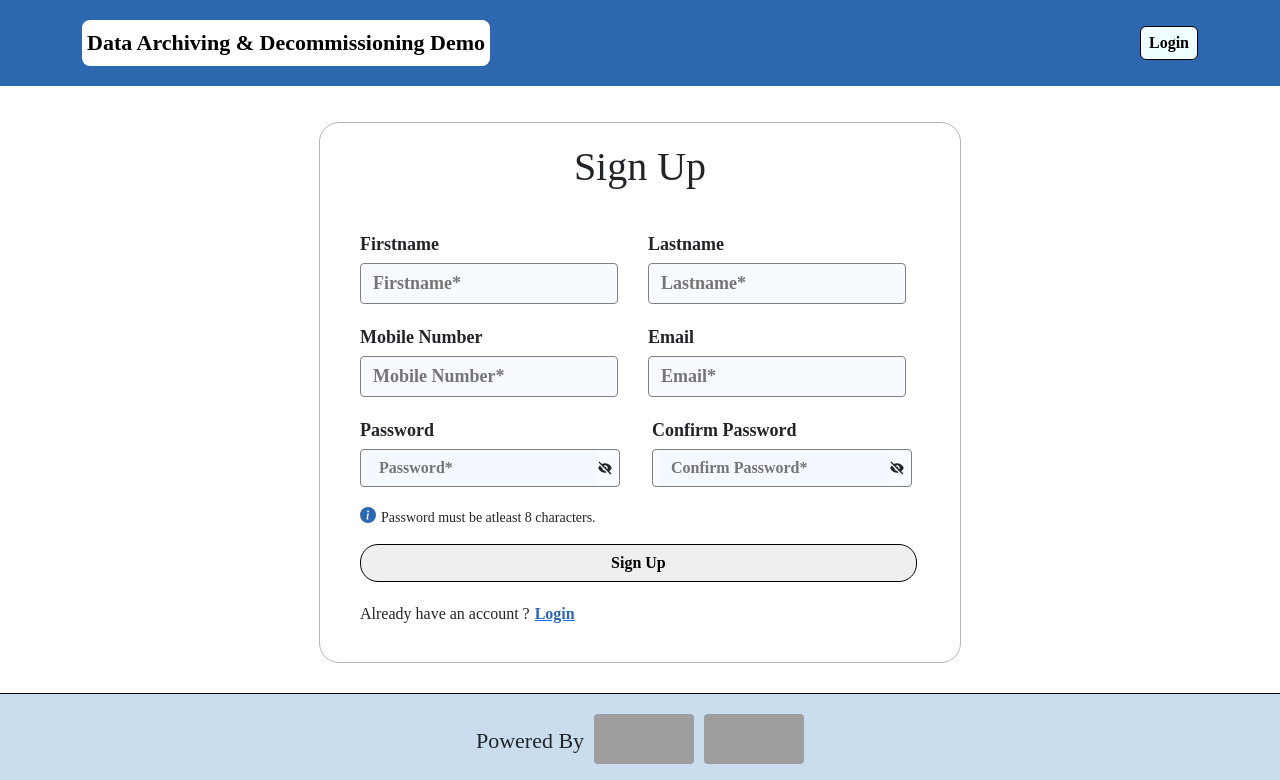
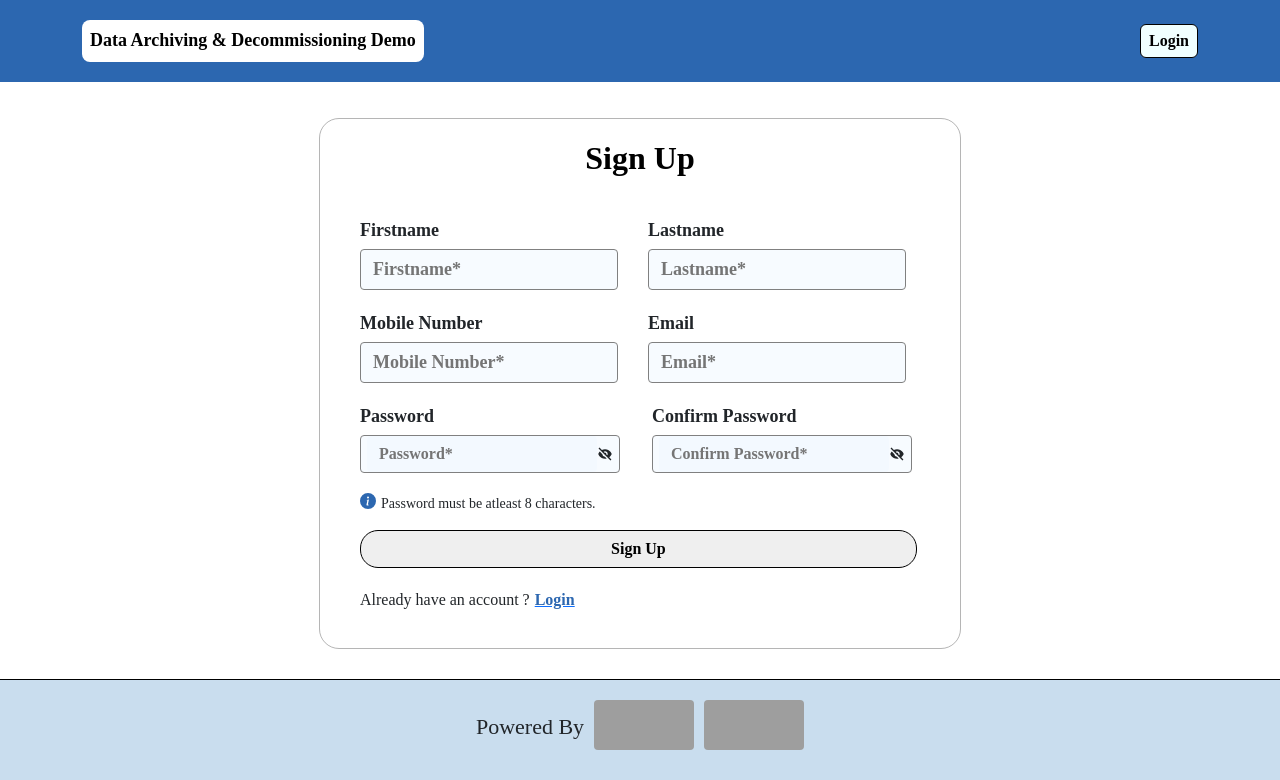
Before and after one commit to RupendraCHA/DOI_DEMO, a React (Vite) app in the folder frontend/: page / in a window 1280 px wide. Shown: the top 780 px of the page. Built offline with nearby package versions, Linux system fonts and the light colour scheme; grey boxes are pictures that could not be loaded.

Commit message:
Adding the Styles to Explore Component Text

```diff
--- a/frontend/src/components/ExploreOfferings/ExploreOfferings.jsx
+++ b/frontend/src/components/ExploreOfferings/ExploreOfferings.jsx
@@ -30,7 +30,7 @@ const ExploreOfferings = () => {
                 className="data-card image1"
               >
                 <li>
-                  <p>Order To Cash</p>
+                  <p>ORDER TO CASH</p>
                 </li>
               </Link>
               <Link
@@ -39,11 +39,11 @@ const ExploreOfferings = () => {
                 className="data-card image2"
               >
                 <li>
-                  <p>Procurment</p>
+                  <p>PROCUREMENT</p>
                 </li>
               </Link>
               <li className="data-card image3">
-                <p>Finance</p>
+                <p>FINANCE</p>
               </li>
             </ul>
           </div>
--- a/frontend/src/components/Header/Header.css
+++ b/frontend/src/components/Header/Header.css
@@ -16,7 +16,7 @@
   .logo-container {
     background-color: #fff;
     border-radius: 8px;
-    padding: 2px 5px;
+    padding: 2px 8px;
   }
   .logo-container:hover {
     background-color: azure;
@@ -30,7 +30,7 @@
   text-decoration: none;
 
   h3 {
-    font-size: 22px;
+    font-size: 18px;
     margin-top: 8px;
     font-weight: bold;
     color: #000;
@@ -60,6 +60,12 @@
     color: #fff;
     cursor: pointer;
     /* display: none; */
+  }
+}
+@media (max-width: 768px) {
+  .tabs-bar-section {
+    margin-left: 70px;
+    margin-right: 0px;
   }
 }
 @media (max-width: 768px) {
--- a/frontend/src/components/SalesTableData/SalesTableData.jsx
+++ b/frontend/src/components/SalesTableData/SalesTableData.jsx
@@ -212,7 +212,7 @@ const SalesTableData = (props) => {
   };
 
   const getDataBetweenDates = async () => {
-    setLoadSalesData(true);
+    alert("Check Date Radion Button is selected");
     if (
       startingDate &&
       endingDate &&
@@ -220,6 +220,8 @@ const SalesTableData = (props) => {
       searchType === "Date"
     ) {
       // console.log(dates);
+      setLoadSalesData(true);
+
       const response = await axios.get(url + `/doi/sales/vbak`, {
         headers: {
           "Content-Type": "application/json",
--- a/frontend/src/pages/SapDataModules/SapDataModules.css
+++ b/frontend/src/pages/SapDataModules/SapDataModules.css
@@ -1,5 +1,5 @@
 .sales-data-modules-container {
-  /* min-height: 70vh; */
+  min-height: 100vh;
   padding: 20px;
 
   .sales-data-modules-section {
@@ -91,7 +91,6 @@
           }
         }
       }
-
       /* justify-content: space-around; */
     }
     .section-two {
@@ -99,7 +98,7 @@
       background-color: #e6e9e838;
       overflow: auto;
       padding: 20px;
-      /* height: 80vh; */
+      /* min-height: 100vh; */
 
       table-section {
         /* width: 100%; */
@@ -151,7 +150,13 @@
   h1 {
     color: #000;
     font-weight: 600;
+    font-size: 32px;
   }
+}
+h1 {
+  color: #000;
+  font-weight: 600;
+  font-size: 32px;
 }
 @media (max-width: 768px) {
   .sales-data-modules-container {
@@ -194,7 +199,6 @@
 }
 .intro-back-button-container {
   text-align: right;
-  /* padding-right: 10px; */
 
   .intro-back-button {
     padding: 4px 16px;
```
